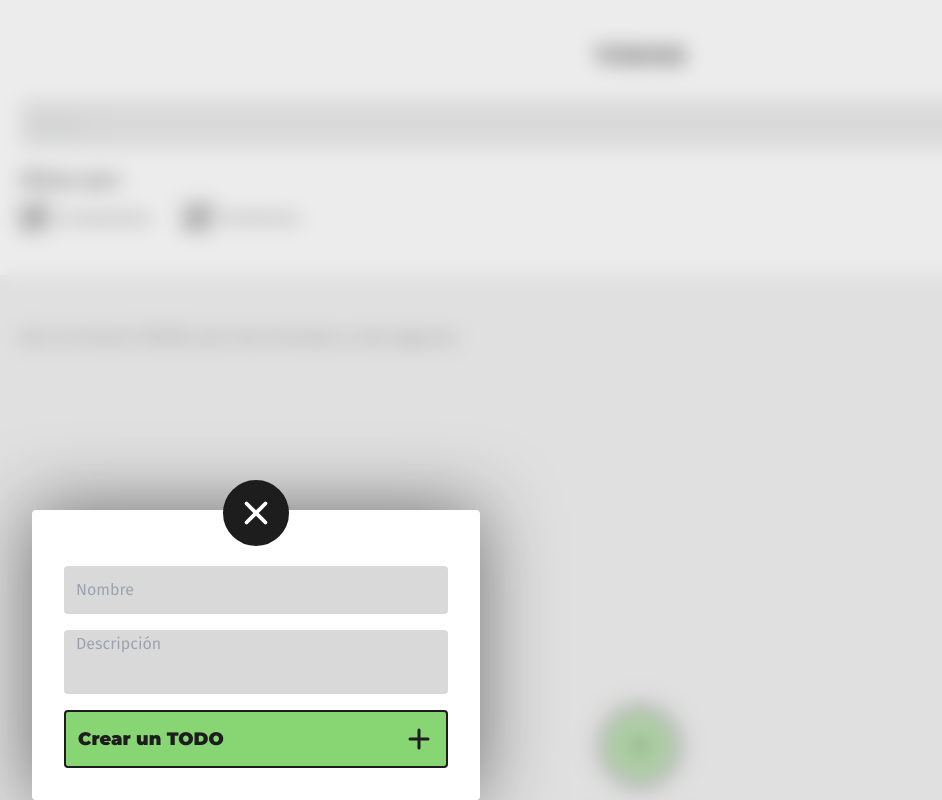
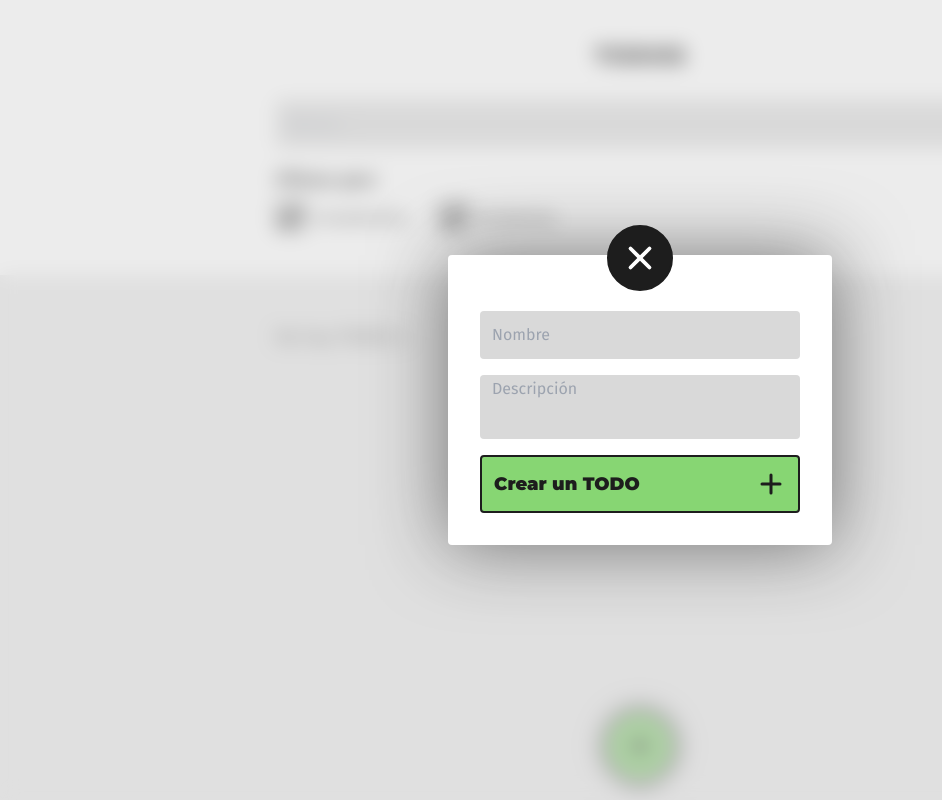
Before and after one commit to dereksamuel/todo-app, a React (Vite) app: page / in a window 1280 px wide. Both pictures are taken after a click on the button 640 px from the left and 746 px from the top of the page. Shown: the whole page, without its empty margins (0-942 px from the left). Built offline with nearby package versions, Linux system fonts and the light colour scheme.

Commit message:
done proyect

```diff
--- a/src/components/Atoms/Input/index.jsx
+++ b/src/components/Atoms/Input/index.jsx
@@ -3,7 +3,7 @@ import PropTypes from "prop-types";
 import classNames from "classnames";
 
 import { chooseVariantInput } from "@/utils/chooseVariant";
-import "./_.module.scss";
+import "./styles.scss";
 
 function Input({ type, variant, className: classNameLocal, ...anotherProps }) {
   const className = classNames(
--- a/src/components/Atoms/Input/_.module.scss
+++ b/src/components/Atoms/Input/styles.scss
@@ -6,6 +6,7 @@ input[type="checkbox"] {
   transform: translateY(-0.075em);
   display: grid;
   place-content: center;
+  cursor: pointer;
 }
 
 input[type="checkbox"]::before {
--- a/src/components/Atoms/Modal/index.jsx
+++ b/src/components/Atoms/Modal/index.jsx
@@ -28,7 +28,7 @@ function Modal({ children }) {
         in={isModalVisible}
         unmountOnExit
       >
-        <div className="modal-content rounded z-30 inset-0 fixed bg-white mx-8 max-w-md top-auto p-8 pt-14">
+        <div className="md:top-1/2 md:bottom-auto modal-content rounded z-30 inset-0 fixed w-full bg-white md:mx-auto max-w-sm top-auto p-8 pt-14 left-1/2 right-auto">
           {children}
         </div>
       </CSSTransition>
--- a/src/components/Atoms/Modal/styles.scss
+++ b/src/components/Atoms/Modal/styles.scss
@@ -6,7 +6,7 @@
 
 .modal-content {
   box-shadow: 0px 0px 76px rgba(29, 29, 29, 0.58);
-  transform: translateY(800px);
+  transform: translateY(800px) translateX(-50%);
 }
 
 .fadeIn-enter-active,
@@ -22,16 +22,28 @@
 
 .moveIn-enter-active,
 .moveIn-exit {
-  transform: translateY(0);
+  transform: translateY(0) translateX(-50%);
 }
 
 .moveIn-enter,
 .moveIn-exit-active {
   opacity: 0;
-  transform: translateY(800px);
+  transform: translateY(800px) translateX(-50%);
 }
 
 .moveIn-enter-done {
   opacity: 1;
-  transform: translateY(0);
+  transform: translateY(0) translateX(-50%);
 }
+
+@media screen and (min-width: 768px) {
+  .modal-content {
+    opacity: 0;
+    transform: translate(-50%, -50%);
+  }
+
+  .moveIn-enter-done {
+    opacity: 1;
+    transform: translate(-50%, -50%);
+  }
+}
--- a/src/components/Molecules/FilterSection/index.jsx
+++ b/src/components/Molecules/FilterSection/index.jsx
@@ -2,20 +2,31 @@ import React from "react";
 
 import { Input } from "@atoms/Input";
 import { Text } from "@atoms/Text";
+import { useGlobalsContext } from "@/context/globals";
+import { useTodosContext } from "@/context/todos";
 
 import "./styles.scss";
-import { useGlobalsContext } from "../../../context/globals";
 
 function FilterSection() {
   const { setFilterPending, setFilterDone, filterDone, filterPending } =
     useGlobalsContext();
+  const { setSearch } = useTodosContext();
+  const onSearch = (event) => setSearch(event.target.value);
 
   return (
-    <section data-testid="filter-section" className="px-5 py-10">
+    <section
+      data-testid="filter-section"
+      className="px-5 py-10 md:max-w-3xl md:mx-auto 2xl:max-w-4xl"
+    >
       <Text variant="title" className="mb-7 text-center">
         todos
       </Text>
-      <Input className="w-full" variant="search" placeholder="Buscar..." />
+      <Input
+        className="w-full"
+        variant="search"
+        placeholder="Buscar..."
+        onChange={onSearch}
+      />
       <Text variant="subtitle-filter" className="mb-3 mt-5">
         Filtrar por:
       </Text>
--- /dev/null
+++ b/src/components/Molecules/TodoItem/TodoItemUI.jsx
@@ -0,0 +1,52 @@
+import React from "react";
+import PropTypes from "prop-types";
+import { HiPencilAlt, HiTrash } from "react-icons/hi";
+
+import { Text } from "@atoms/Text";
+import { Input } from "@atoms/Input";
+import { Button } from "@atoms/Button";
+
+import "./styles.scss";
+
+function TodoItemUI({ title, description, isDone, onCheck, onEdit, onDelete }) {
+  return (
+    <li
+      data-testid="todo-item"
+      className="todo-item-container md:max-w-md md:w-full md:flex-1"
+    >
+      <div className="todo-item rounded-e-md p-3 z-10 relative bg-white">
+        <label className="todo-item-title-container flex items-center justify-between gap-2">
+          <Text
+            variant="subtitle"
+            className={isDone ? "line-through opacity-60" : ""}
+          >
+            {title}
+          </Text>
+          <Input variant="checkbox" checked={isDone} onChange={onCheck} />
+        </label>
+        {description && <Text variant="p">{description}</Text>}
+      </div>
+      <div className="buttons flex items-center justify-start gap-3 z-0">
+        <Button variant="secondary-gray" className="pt-6" onClick={onEdit}>
+          <span>Editar</span>
+          <HiPencilAlt size={24} />
+        </Button>
+        <Button variant="secondary-danger" className="pt-6" onClick={onDelete}>
+          <span>Borrar</span>
+          <HiTrash size={24} />
+        </Button>
+      </div>
+    </li>
+  );
+}
+
+TodoItemUI.propTypes = {
+  title: PropTypes.string.isRequired,
+  isDone: PropTypes.bool.isRequired,
+  description: PropTypes.any,
+  onCheck: PropTypes.func.isRequired,
+  onEdit: PropTypes.func.isRequired,
+  onDelete: PropTypes.func.isRequired,
+};
+
+export { TodoItemUI };
--- a/src/components/Molecules/TodoItem/index.jsx
+++ b/src/components/Molecules/TodoItem/index.jsx
@@ -1,17 +1,16 @@
 import React from "react";
 import PropTypes from "prop-types";
-import { HiPencilAlt, HiTrash } from "react-icons/hi";
 
-import { Text } from "@atoms/Text";
-import { Input } from "@atoms/Input";
-import { Button } from "@atoms/Button";
 import { useTodosContext } from "@/context/todos";
+import { useGlobalsContext } from "@/context/globals";
+import { TodoItemUI } from "./TodoItemUI";
 
 import "./styles.scss";
 
 function TodoItem({ title, children, isDone, id }) {
-  const { todos, setTodos, setEditableData, setIsModalVisible, setDeleteData } =
-    useTodosContext();
+  const { todos, setTodos, setEditableData, setDeleteData } = useTodosContext();
+  const { setIsModalVisible } = useGlobalsContext();
+
   const onCheck = () => {
     const newTodos = [...todos];
     let todo = [...todos].find((todo) => todo.id === id);
@@ -24,6 +23,7 @@ function TodoItem({ title, children, isDone, id }) {
 
     setTodos(newTodos);
   };
+
   const onEdit = () => {
     setIsModalVisible(true);
     setEditableData({
@@ -32,6 +32,7 @@ function TodoItem({ title, children, isDone, id }) {
       description: children,
       isDone,
     });
+    setDeleteData(null);
   };
 
   const onDelete = () => {
@@ -40,30 +41,14 @@ function TodoItem({ title, children, isDone, id }) {
   };
 
   return (
-    <div data-testid="todo-item" className="todo-item-container">
-      <div className="todo-item rounded-e-md p-3 z-10 relative bg-white">
-        <label className="todo-item-title-container flex items-center justify-between">
-          <Text
-            variant="subtitle"
-            className={isDone ? "line-through opacity-60" : ""}
-          >
-            {title}
-          </Text>
-          <Input variant="checkbox" checked={isDone} onChange={onCheck} />
-        </label>
-        {children && <Text variant="p">{children}</Text>}
-      </div>
-      <div className="buttons flex items-center justify-start gap-3 z-0">
-        <Button variant="secondary-gray" className="pt-6" onClick={onEdit}>
-          <span>Editar</span>
-          <HiPencilAlt size={24} />
-        </Button>
-        <Button variant="secondary-danger" className="pt-6" onClick={onDelete}>
-          <span>Borrar</span>
-          <HiTrash size={24} />
-        </Button>
-      </div>
-    </div>
+    <TodoItemUI
+      onDelete={onDelete}
+      onCheck={onCheck}
+      onEdit={onEdit}
+      title={title}
+      description={children}
+      isDone={isDone}
+    />
   );
 }
 
--- /dev/null
+++ b/src/components/Organisms/TodoList/TodoListUI.jsx
@@ -0,0 +1,47 @@
+import React from "react";
+import PropTypes from "prop-types";
+import { HiPlus } from "react-icons/hi";
+
+import { TodoItem } from "@molecules/TodoItem";
+import { Text } from "@atoms/Text";
+import { Button } from "@atoms/Button";
+
+import "./styles.scss";
+
+function TodoListUI({ todos, onFilterTodosSearch, onOpenAddModal }) {
+  return (
+    <div
+      data-testid="todo-list"
+      className="todo-list-container bg-secondary px-5 pt-12 pb-32 md:px-0"
+    >
+      <ul className="flex flex-col gap-12 md:max-w-3xl mx-auto md:px-5 md:flex-row md:flex-wrap 2xl:max-w-4xl">
+        {todos && todos.length && todos.filter(onFilterTodosSearch).length ? (
+          todos.filter(onFilterTodosSearch).map((todoItem) => (
+            <TodoItem key={todoItem.id} {...todoItem}>
+              {todoItem.description}
+            </TodoItem>
+          ))
+        ) : (
+          <Text className="text-start">No hay TODOS :(</Text>
+        )}
+      </ul>
+
+      <Button
+        variant="primary-rounded"
+        onClick={onOpenAddModal}
+        data-testid="main-button"
+        className="w-fit fixed bottom-5 left-1/2 todo-list-container__main-button z-20"
+      >
+        <HiPlus size={40} />
+      </Button>
+    </div>
+  );
+}
+
+TodoListUI.propTypes = {
+  todos: PropTypes.array.isRequired,
+  onFilterTodosSearch: PropTypes.func.isRequired,
+  onOpenAddModal: PropTypes.func.isRequired,
+};
+
+export { TodoListUI };
--- a/src/components/Organisms/TodoList/index.jsx
+++ b/src/components/Organisms/TodoList/index.jsx
@@ -1,49 +1,45 @@
 import React from "react";
-import { HiPlus } from "react-icons/hi";
 
-import { TodoItem } from "@molecules/TodoItem";
-import { Text } from "@atoms/Text";
-import { Button } from "@atoms/Button";
 import { useTodosContext } from "@/context/todos";
 import { useGlobalsContext } from "@/context/globals";
 
 import "./styles.scss";
+import { TodoListUI } from "./TodoListUI";
 
 function TodoList() {
-  const { todos, setEditableData } = useTodosContext();
-  const { setIsModalVisible } = useGlobalsContext();
+  const { todos, setEditableData, setDeleteData, search } = useTodosContext();
+  const { setIsModalVisible, filterDone, filterPending } = useGlobalsContext();
 
   const onOpenAddModal = () => {
     setIsModalVisible(true);
     setEditableData(null);
+    setDeleteData(null);
+  };
+
+  const onFilterTodosByDone = (todo) => {
+    if (filterPending && filterDone) {
+      return todo;
+    } else if (filterPending && !todo.isDone) {
+      return todo;
+    } else if (filterDone && todo.isDone) {
+      return todo;
+    }
+  };
+
+  const onFilterTodosSearch = (todo) => {
+    if (search === "") {
+      return onFilterTodosByDone(todo);
+    } else if (todo.title.toLowerCase().match(search.toLowerCase())) {
+      return onFilterTodosByDone(todo);
+    }
   };
 
   return (
-    <div
-      data-testid="todo-list"
-      className="todo-list-container bg-secondary px-5 pt-12 pb-32 flex flex-col gap-12"
-    >
-      {todos && todos.length ? (
-        todos.map((todoItem) => (
-          <TodoItem key={todoItem.id} {...todoItem}>
-            {todoItem.description}
-          </TodoItem>
-        ))
-      ) : (
-        <Text className="text-start">
-          Aún no tienes TODOS, por eso animate y crea algunos
-        </Text>
-      )}
-
-      <Button
-        variant="primary-rounded"
-        onClick={onOpenAddModal}
-        data-testid="main-button"
-        className="w-fit fixed bottom-5 left-1/2 todo-list-container__main-button z-20"
-      >
-        <HiPlus size={40} />
-      </Button>
-    </div>
+    <TodoListUI
+      onFilterTodosSearch={onFilterTodosSearch}
+      onOpenAddModal={onOpenAddModal}
+      todos={todos}
+    />
   );
 }
 
--- a/src/context/todos.jsx
+++ b/src/context/todos.jsx
@@ -1,12 +1,13 @@
 import React, { createContext, useContext, useState } from "react";
 import PropTypes from "prop-types";
 
-import { getStorage, setStorage } from "../utils/localStorage";
+import { getStorage, setStorage } from "@/utils/localStorage";
 
 export const todosContext = createContext({});
 
-function TodosProvider({ children }) {
-  const [todos, setTodos] = useState(getStorage("todos") || []);
+function TodosProvider({ children, todosDefault = [] }) {
+  const [todos, setTodos] = useState(getStorage("todos") || todosDefault);
+  const [search, setSearch] = useState("");
   const [editableData, setEditableData] = useState(null);
   const [deleteData, setDeleteData] = useState(false);
 
@@ -24,6 +25,8 @@ function TodosProvider({ children }) {
         setEditableData,
         deleteData,
         setDeleteData,
+        search,
+        setSearch,
       }}
     >
       {children}
@@ -33,6 +36,7 @@ function TodosProvider({ children }) {
 
 TodosProvider.propTypes = {
   children: PropTypes.any.isRequired,
+  todosDefault: PropTypes.array,
 };
 
 export { TodosProvider };
--- a/src/styles/styles.scss
+++ b/src/styles/styles.scss
@@ -30,3 +30,7 @@ h3 {
 .toast-success {
   background-color: $color-primary;
 }
+
+label {
+  cursor: pointer;
+}
```
Also changed, not shown: 1 other file (tests, documents, lock files or other folders).
